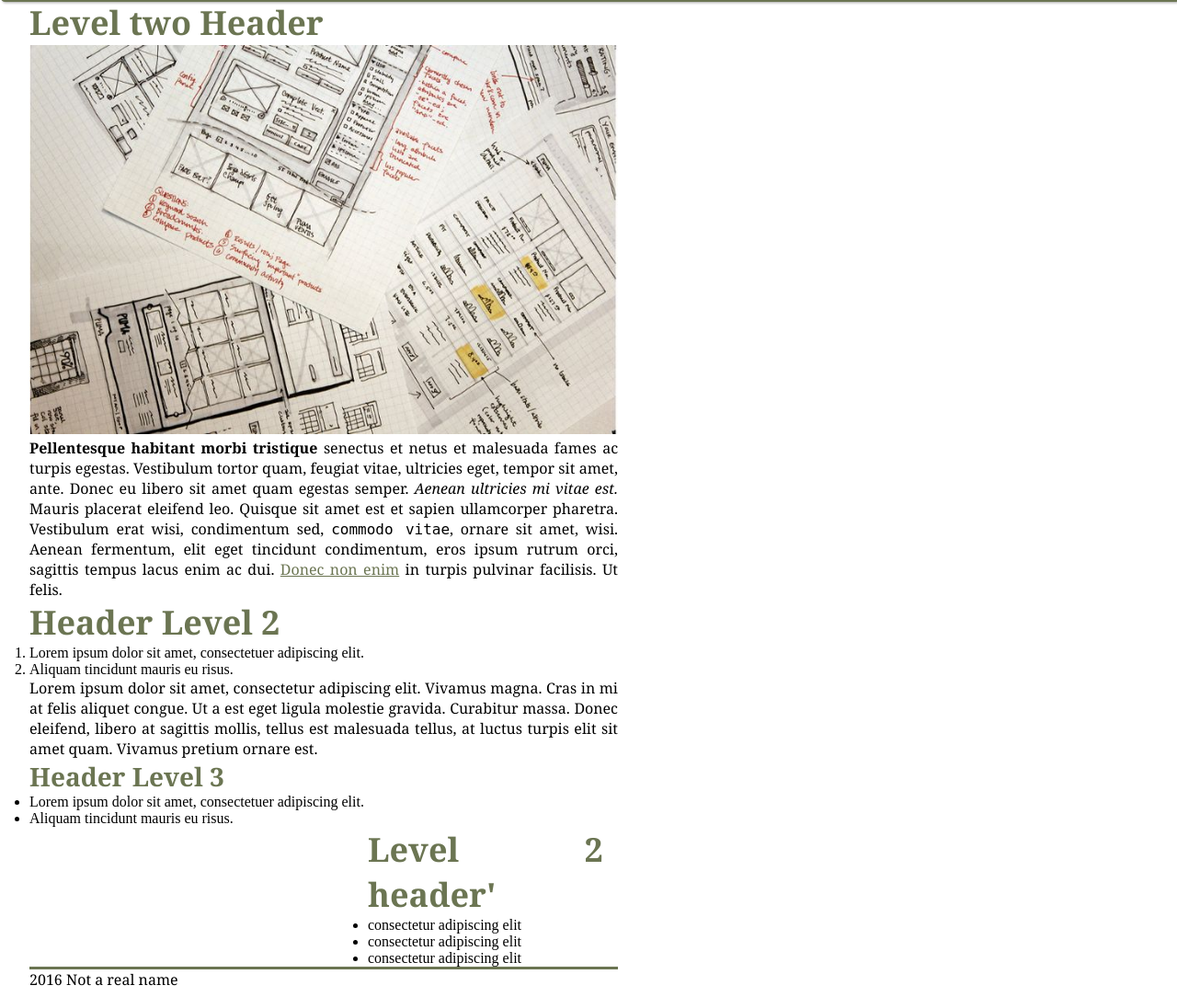
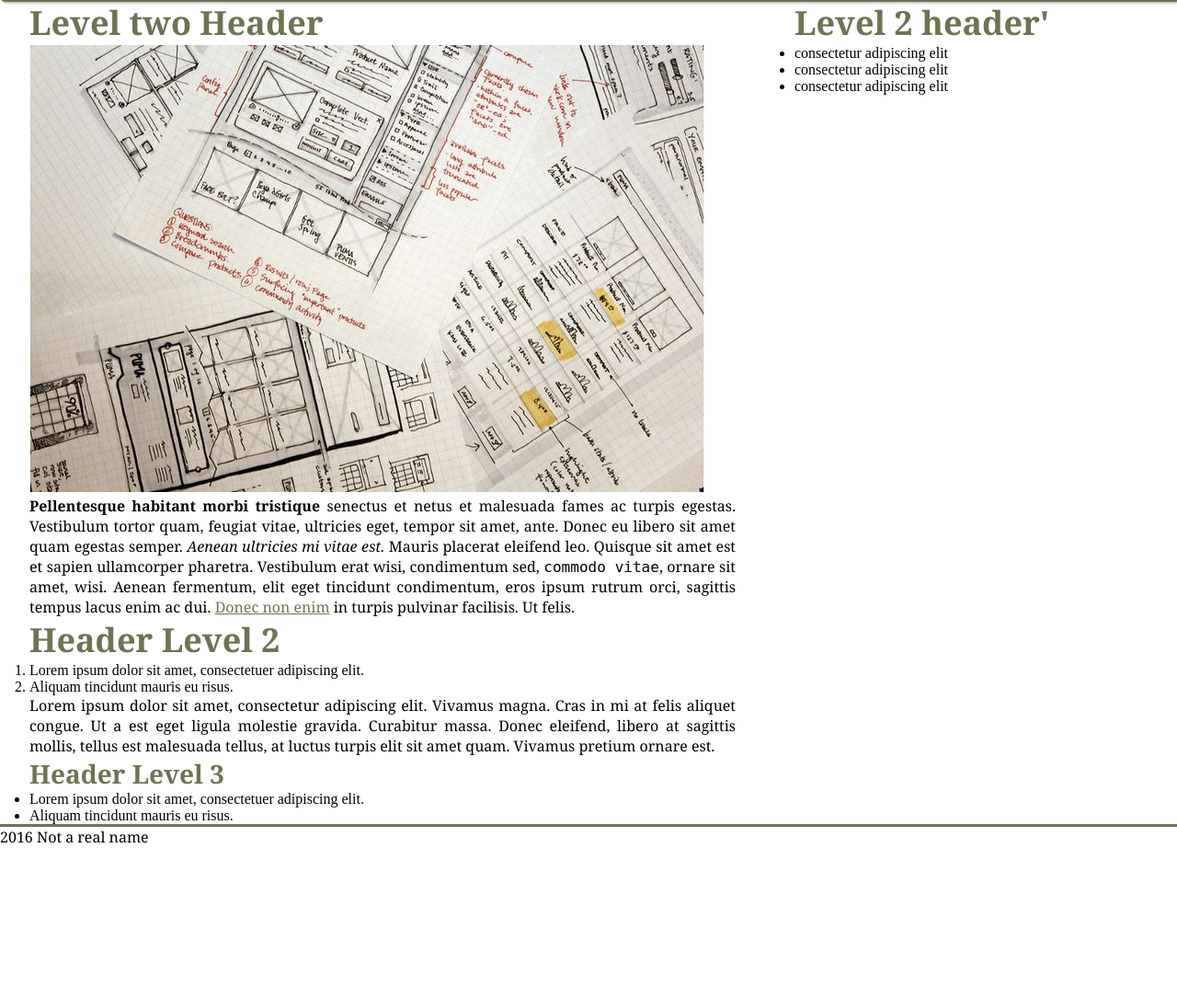
Before and after one commit to alecmartinSEA/web170-repo, a PHP site: page /main.html in a window 1280 px wide. Shown: the part 254-1338 px from the top of the page at 92% size. After the commit the page ends 1171 px from the top, so only its background shows below. Run offline with PHP 8.4, Linux system fonts and the light colour scheme; some libraries are stand-ins or nearby versions; some web fonts are replaced.

Commit message:
Created the sidebar right.

```diff
--- a/Templates/css/style.css
+++ b/Templates/css/style.css
@@ -108,14 +108,14 @@ body {
 
 article {
 		float: left;
-		width: 50%;
+		width: 60%;
 		padding-left: 2.5%;
 		text-align: justify;
 	}
 
 	aside {
 		float: right;
-		width: 40%;
+		width: 30%;
 		padding: 0px 2.5%;
 	}
 footer {
--- a/Templates/main.html
+++ b/Templates/main.html
@@ -25,6 +25,7 @@
   					<li><a href="main.html">Main</a></li>
   				</ul>
 			</nav>
+	<div>
 		<article>
 			<h2>Level two Header</h2>
 			<img src="images/uxsketch.jpg"/>
@@ -45,7 +46,7 @@
 		   <li>Lorem ipsum dolor sit amet, consectetuer adipiscing elit.</li>
 		   <li>Aliquam tincidunt mauris eu risus.</li>
 		</ul>
-</aritcle>
+	</article>
 	<aside>
 	  <h2>Level 2 header'</h2>
 	  <ul>
@@ -54,7 +55,7 @@
 	  	<li>consectetur adipiscing elit</li>
 	  </ul>
 	</aside>
-
+</div>
 
 <footer>
   <p>2016 Not a real name</p>
```
Lines whose indentation alone changed are shown as unchanged.
